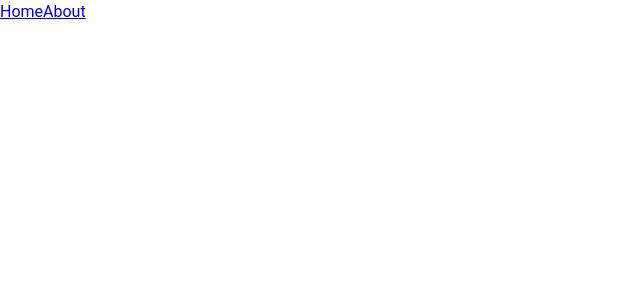
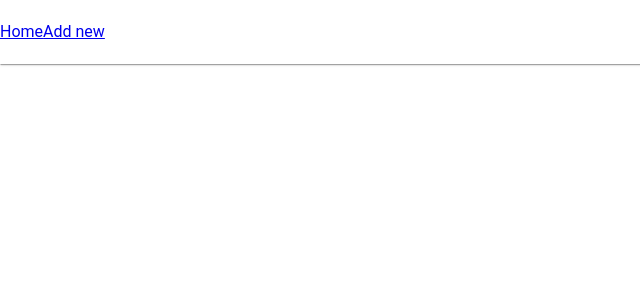
Before and after one commit to dgtvc/hackyeah2022-krk, a Vue app in the folder trashFrontend/: page / in a window 1280 px wide. Shown: the top 300 px of the page, without its empty margins (0-640 px from the left). Built offline with nearby package versions, Linux system fonts and the light colour scheme.

Commit message:
feat: Create base app layout

```diff
--- a/trashFrontend/src/App.vue
+++ b/trashFrontend/src/App.vue
@@ -3,12 +3,13 @@ import { RouterLink, RouterView } from "vue-router";
 </script>
 
 <template>
-  <header>
-    <nav>
-      <RouterLink to="/">Home</RouterLink>
-      <RouterLink to="/about">About</RouterLink>
-    </nav>
-  </header>
-
-  <RouterView />
+  <v-layout>
+    <v-app-bar :elevation="1">
+      <RouterLink :to="{ name: 'home' }">Home</RouterLink>
+      <RouterLink :to="{ name: 'add-new-location' }">Add new</RouterLink>
+    </v-app-bar>
+    <v-main>
+      <RouterView />
+    </v-main>
+  </v-layout>
 </template>
--- a/trashFrontend/src/router/index.ts
+++ b/trashFrontend/src/router/index.ts
@@ -1,5 +1,6 @@
 import { createRouter, createWebHistory } from "vue-router";
 import HomeView from "../views/HomeView.vue";
+import CreateLocationView from "../views/CreateLocationView.vue";
 
 const router = createRouter({
   history: createWebHistory(import.meta.env.BASE_URL),
@@ -10,12 +11,9 @@ const router = createRouter({
       component: HomeView,
     },
     {
-      path: "/about",
-      name: "about",
-      // route level code-splitting
-      // this generates a separate chunk (About.[hash].js) for this route
-      // which is lazy-loaded when the route is visited.
-      component: () => import("../views/CreateLocationView.vue"),
+      path: "/add-new-location",
+      name: "add-new-location",
+      component: CreateLocationView,
     },
   ],
 });
```
